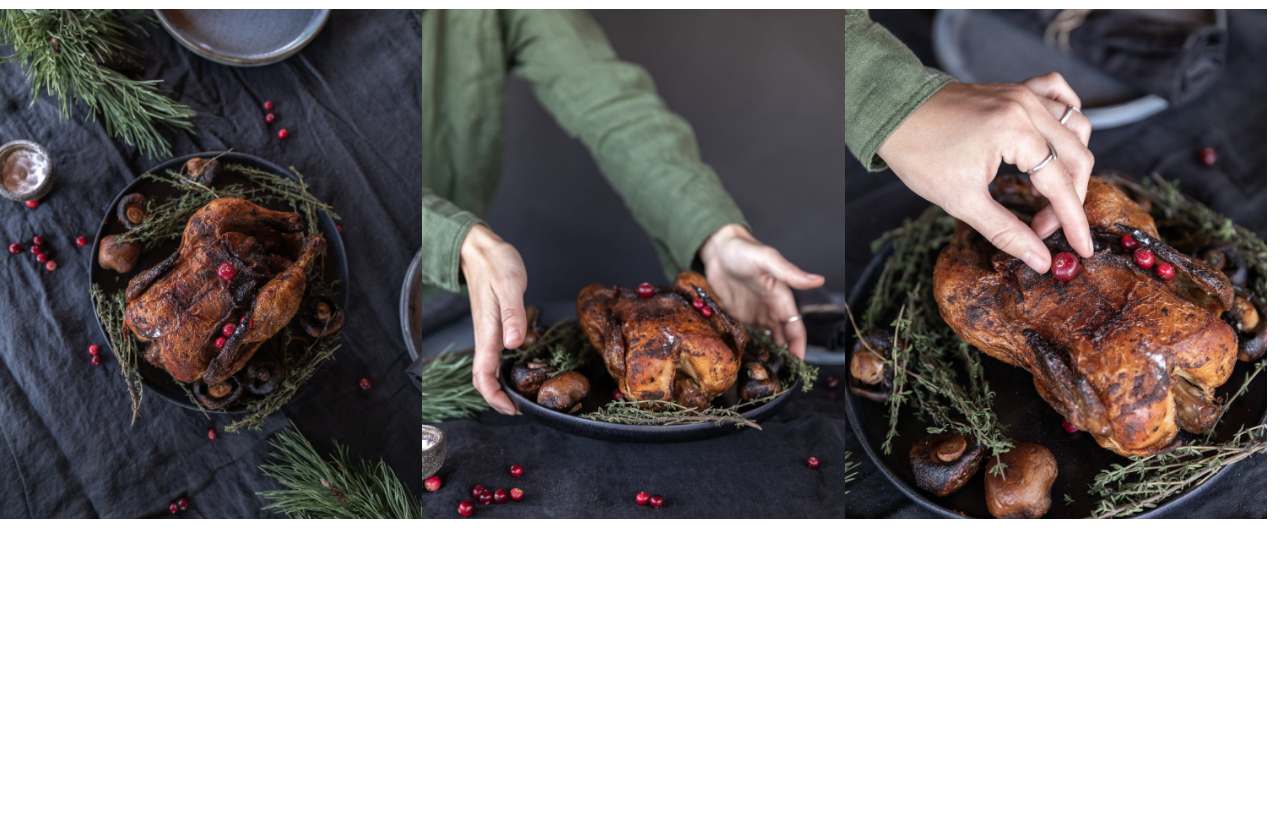
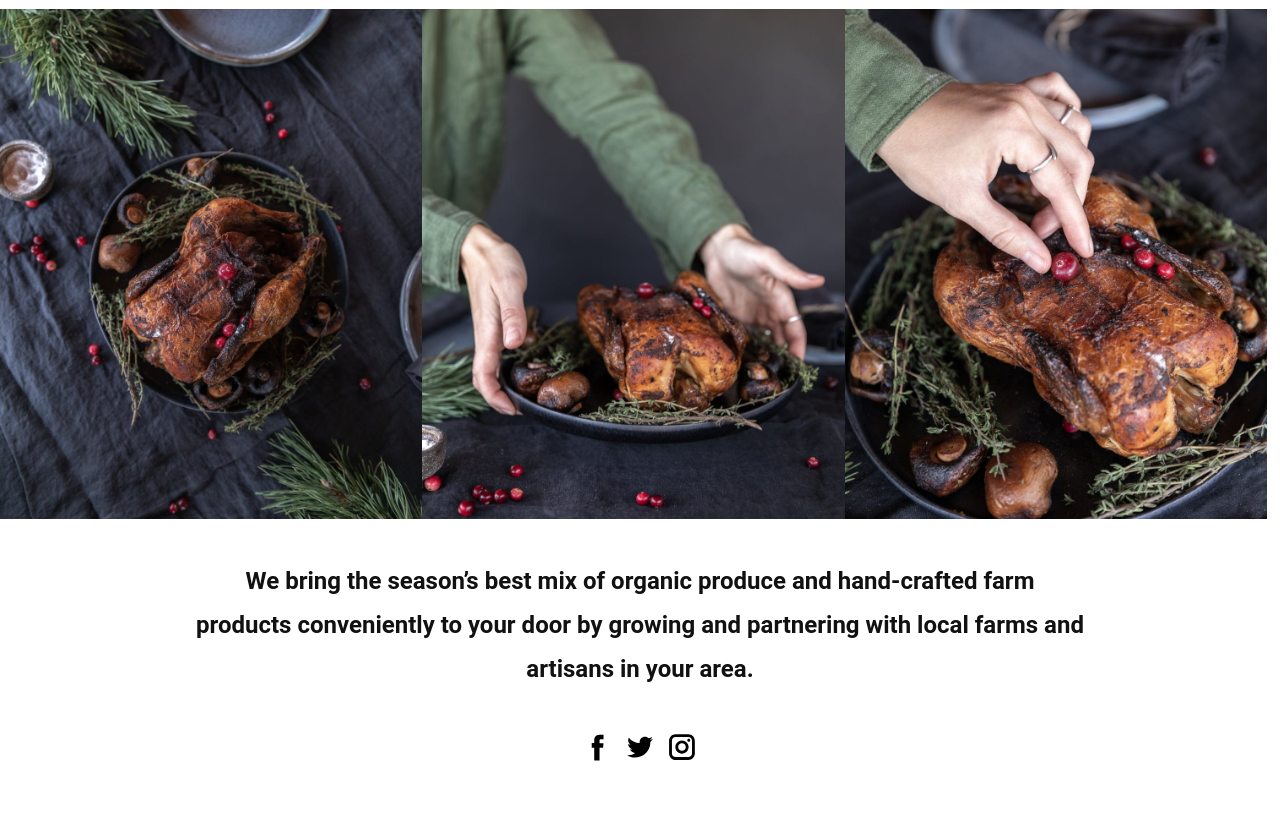
Before and after one commit to mateogaudi/recipes-and-cook-classes, a website: page index.html in a window 1280 px wide. Shown: the part 5289-6105 px from the top of the page. Before the commit the page ends 5808 px from the top, so only its background shows below. Drawn offline with Linux system fonts and the light colour scheme; files whose address does not match are found by name.

Commit message:
finish working in branch

```diff
--- a/assets/scss/_boot.scss
+++ b/assets/scss/_boot.scss
@@ -10,6 +10,7 @@
 @import "./sections/baker-croissant";
 @import "./sections/learn-cooking-online";
 @import "./sections/baked-chicken";
+@import "./sections/organic-produce";
 
 // Libs
 @import "../../node_modules/font-awesome/css/font-awesome.min.css";
--- /dev/null
+++ b/assets/scss/sections/_organic-produce.scss
@@ -0,0 +1,28 @@
+.organic-produce-wrapper{
+    padding:50px 0;
+    display: flex;
+    flex-flow: column;
+    .organic-produce-heading{
+        display: flex;
+        justify-content: center;
+        align-items: center;
+        span{
+            display:block;
+            text-align: center;
+            margin-bottom: 20px;
+        }
+        :nth-child(3){
+            margin-bottom:50px;
+        }
+    }
+    .organic-produce-social-media-boxes-wrapper{
+        display: flex;
+        justify-content: center;
+        .organic-produce-social-media-box{
+            margin-right:10px;
+        }
+        :nth-child(3){
+            margin:0;
+        }
+    }
+}
--- a/index.html
+++ b/index.html
@@ -449,6 +449,35 @@
         </div>
        </div>
       </section>
+      <section class="organic-produce">
+       <div class="inner-wrapper">
+        <div class="organic-produce-wrapper">
+          <div class="organic-produce-heading">
+          <p class="medium-main-heading">
+            <span>We bring the season’s best mix of organic produce and hand-crafted farm</span>
+            <span>products conveniently to your door by growing and partnering with local farms and</span>
+            <span>artisans in your area.</span>
+          </p>
+         </div>
+        <div class="organic-produce-social-media-boxes-wrapper">
+         <div class="organic-produce-social-media-box">
+          <i>
+            <svg xmlns="http://www.w3.org/2000/svg" xmlns:xlink="http://www.w3.org/1999/xlink" version="1.1" xml:space="preserve" class="u-svg-content" viewBox="0 0 112 112" x="0px" y="0px" id="svg-6de1" style="height:32px; width:32px;"><path d="M75.5,28.8H65.4c-1.5,0-4,0.9-4,4.3v9.4h13.9l-1.5,15.8H61.4v45.1H42.8V58.3h-8.8V42.4h8.8V32.2 c0-7.4,3.4-18.8,18.8-18.8h13.8v15.4H75.5z"></path></svg>
+          </i>
+         </div>
+         <div class="organic-produce-social-media-box">
+          <i>
+            <svg xmlns="http://www.w3.org/2000/svg" xmlns:xlink="http://www.w3.org/1999/xlink" version="1.1" xml:space="preserve" class="u-svg-content" viewBox="0 0 112 112" x="0px" y="0px" id="svg-2eb4" style="height:32px; width:32px;"><path d="M92.2,38.2c0,0.8,0,1.6,0,2.3c0,24.3-18.6,52.4-52.6,52.4c-10.6,0.1-20.2-2.9-28.5-8.2 c1.4,0.2,2.9,0.2,4.4,0.2c8.7,0,16.7-2.9,23-7.9c-8.1-0.2-14.9-5.5-17.3-12.8c1.1,0.2,2.4,0.2,3.4,0.2c1.6,0,3.3-0.2,4.8-0.7 c-8.4-1.6-14.9-9.2-14.9-18c0-0.2,0-0.2,0-0.2c2.5,1.4,5.4,2.2,8.4,2.3c-5-3.3-8.3-8.9-8.3-15.4c0-3.4,1-6.5,2.5-9.2 c9.1,11.1,22.7,18.5,38,19.2c-0.2-1.4-0.4-2.8-0.4-4.3c0.1-10,8.3-18.2,18.5-18.2c5.4,0,10.1,2.2,13.5,5.7c4.3-0.8,8.1-2.3,11.7-4.5 c-1.4,4.3-4.3,7.9-8.1,10.1c3.7-0.4,7.3-1.4,10.6-2.9C98.9,32.3,95.7,35.5,92.2,38.2z"></path></svg>
+          </i>
+         </div>
+         <div class="organic-produce-social-media-box">
+          <i>
+            <svg xmlns="http://www.w3.org/2000/svg" xmlns:xlink="http://www.w3.org/1999/xlink" version="1.1" xml:space="preserve" class="u-svg-content" viewBox="0 0 112 112" x="0px" y="0px" id="svg-daa2" style="height:32px; width:32px;"><path d="M55.9,32.9c-12.8,0-23.2,10.4-23.2,23.2s10.4,23.2,23.2,23.2s23.2-10.4,23.2-23.2S68.7,32.9,55.9,32.9z M55.9,69.4c-7.4,0-13.3-6-13.3-13.3c-0.1-7.4,6-13.3,13.3-13.3s13.3,6,13.3,13.3C69.3,63.5,63.3,69.4,55.9,69.4z"></path><path d="M79.7,26.8c-3,0-5.4,2.5-5.4,5.4s2.5,5.4,5.4,5.4c3,0,5.4-2.5,5.4-5.4S82.7,26.8,79.7,26.8z"></path><path d="M78.2,11H33.5C21,11,10.8,21.3,10.8,33.7v44.7c0,12.6,10.2,22.8,22.7,22.8h44.7c12.6,0,22.7-10.2,22.7-22.7 V33.7C100.8,21.1,90.6,11,78.2,11z M91,78.4c0,7.1-5.8,12.8-12.8,12.8H33.5c-7.1,0-12.8-5.8-12.8-12.8V33.7 c0-7.1,5.8-12.8,12.8-12.8h44.7c7.1,0,12.8,5.8,12.8,12.8V78.4z"></path></svg>
+          </i>
+         </div>
+        </div>
+       </div>
+      </section>
     </div>
   </body>
 </html>
```
Also changed, not shown: dist/stylesheet/stylesheet.css, 1 other file.
